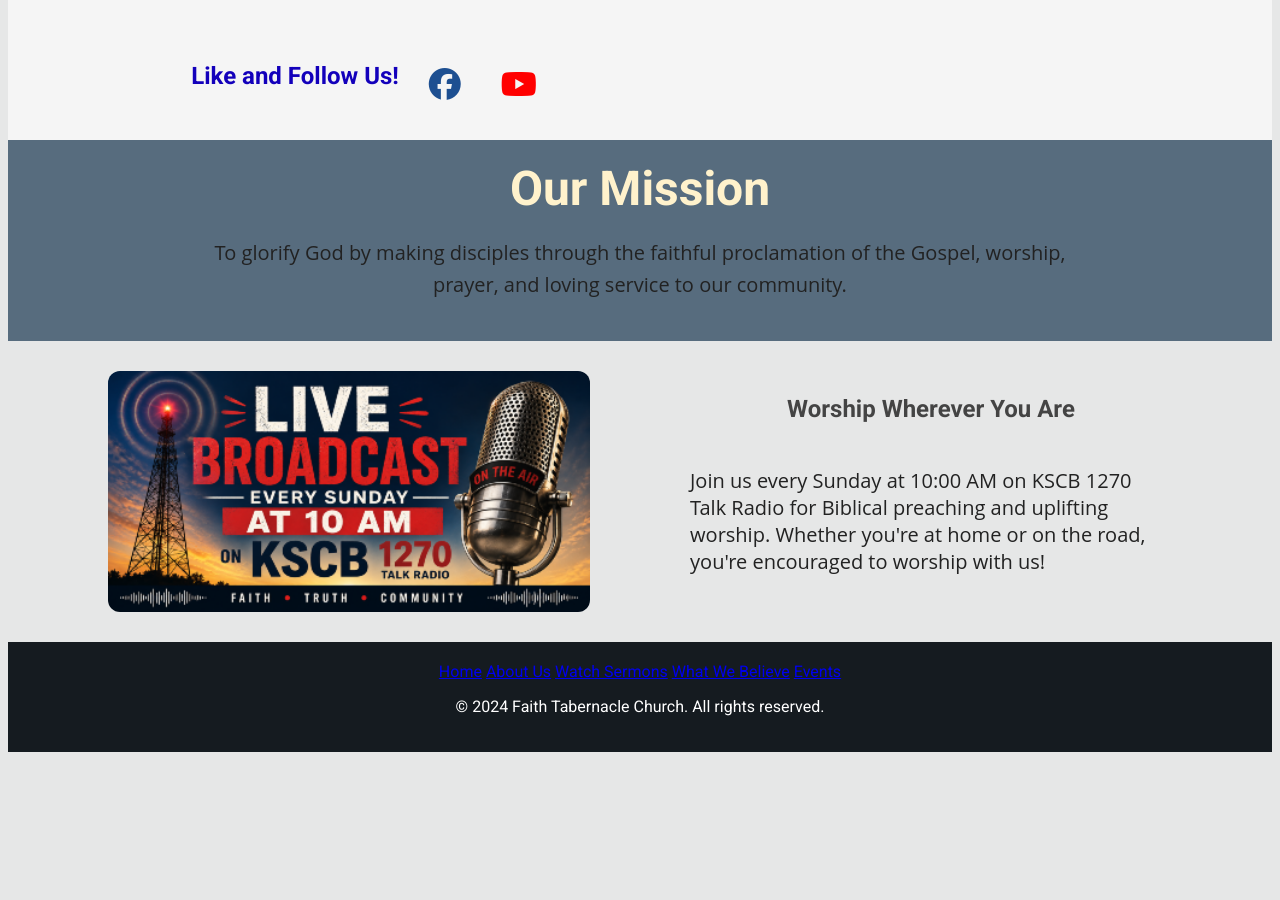
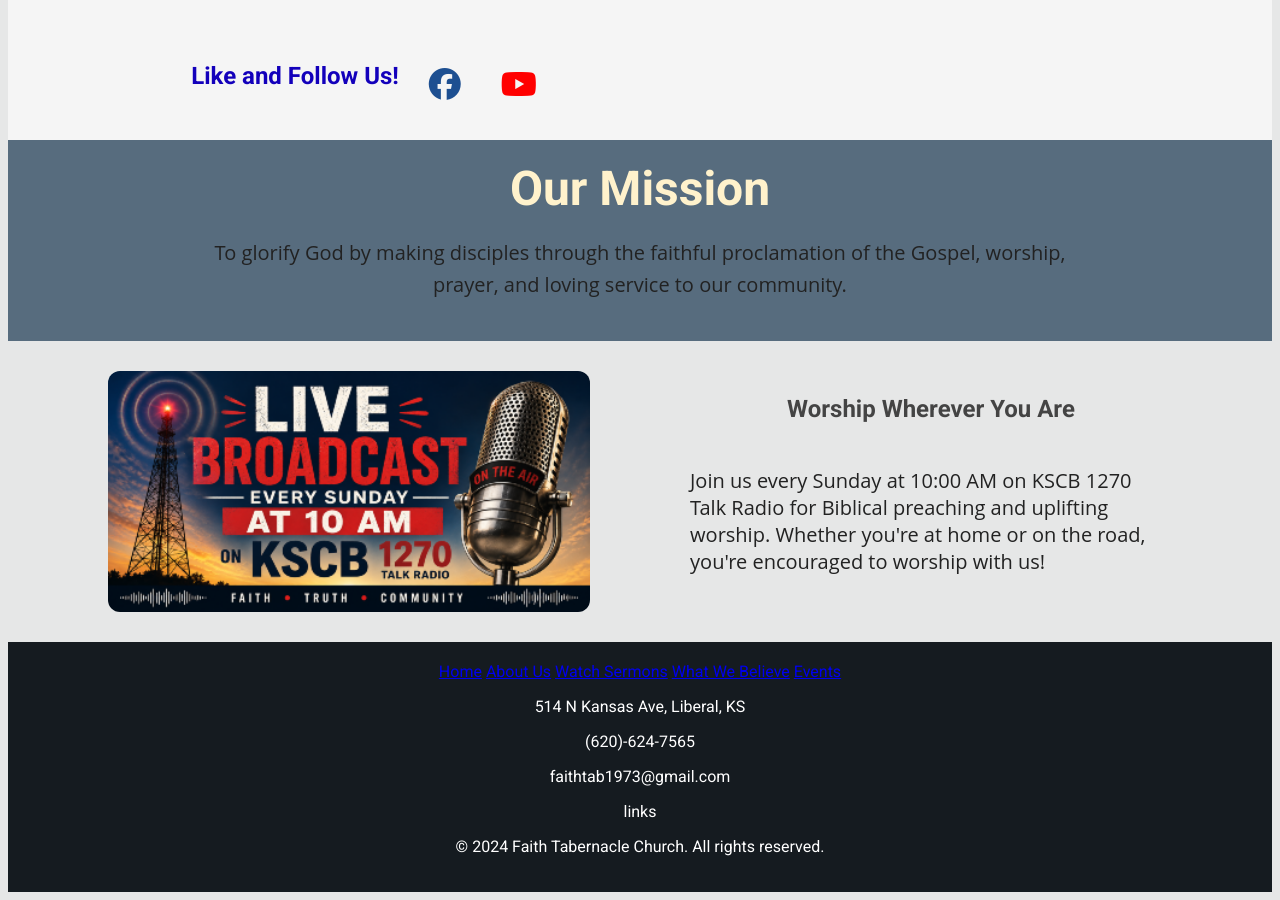
Before and after one commit to nwmdesign/faithtabliberal, a Jekyll site: the page built from index.html, in a window 1280 px wide and 900 px high, scrolled down 1044 px. Built offline with Jekyll 4.4.1, drawn with Linux system fonts in a browser that asks for light colours; before the commit the page ends 1804 px from its top, so only the background shows below that.

Commit message:
Update footer.html

```diff
--- a/_includes/footer.html
+++ b/_includes/footer.html
@@ -7,6 +7,14 @@
             <a href="{{ '/beliefs' | relative_url }}">What We Believe</a>
             <a href="events">Events</a>
         </div>
+        <div class="contact">
+            <p>514 N Kansas Ave, Liberal, KS</p>
+            <p>(620)-624-7565</p>
+            <p>faithtab1973@gmail.com</p>
+        </div>
+        <div class="social-links">
+            links
+        </div>
         <p>&copy; 2024 Faith Tabernacle Church. All rights reserved.</p>
     </div>
 </footer>
```
